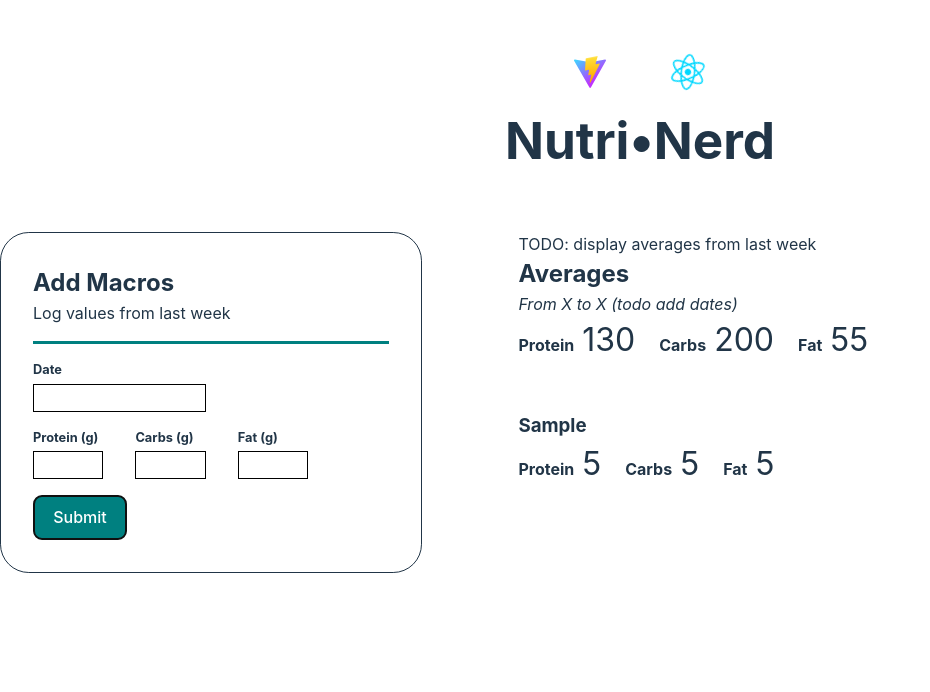
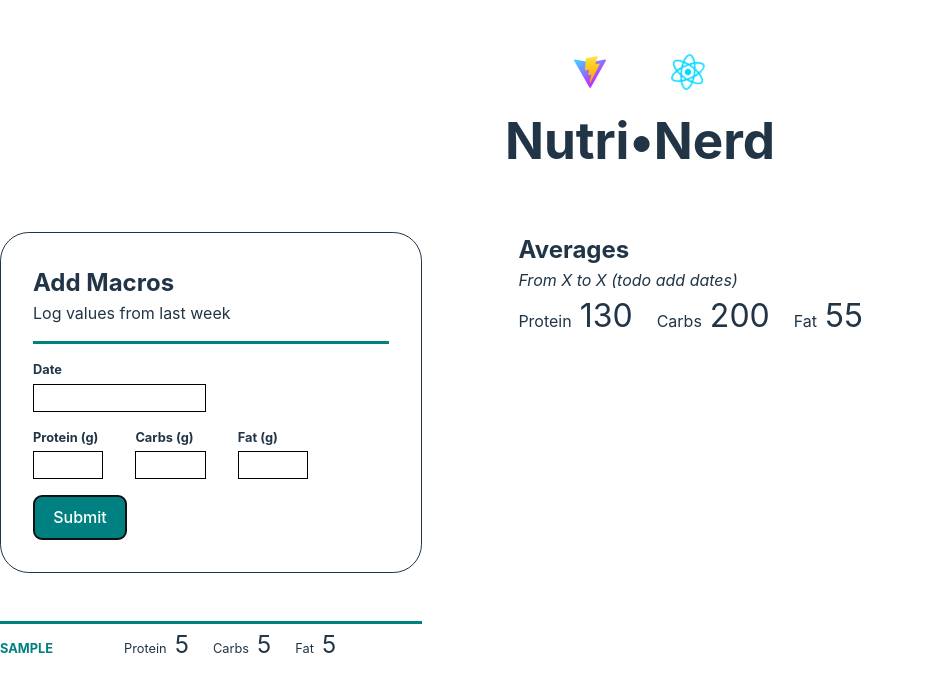
Before and after one commit to jamiepaul/nutri-nerd, a React (Vite) app: page / in a window 1280 px wide. Both pictures are taken after typing "Sample", "5", "5", "5" into the empty fields and a click on the button "Submit". Shown: the top 692 px of the page, without its empty margins (0-930 px from the left). Built offline with nearby package versions, Linux system fonts and the light colour scheme.

Commit message:
layout and style updates for MacrosList

```diff
--- a/src/components/App/App.jsx
+++ b/src/components/App/App.jsx
@@ -2,19 +2,21 @@ import styles from './App.module.css';
 import Header from '../Header';
 import FormAddMacros from '../FormAddMacros';
 import MacrosList from '../MacrosList';
+import TrackedAverages from '../TrackedAverages/TrackedAverages';
 import MacrosProvider from '../MacrosProvider/MacrosProvider';
 
 function App() {
-  console.log('App rendered');
+	console.log('App rendered');
 	return (
 		<MacrosProvider>
 			<Header />
 			<main className={styles.main}>
-        <section className={styles.split}>
-          <FormAddMacros />
-        </section>
 				<section className={styles.split}>
-          <MacrosList />
+					<FormAddMacros />
+					<MacrosList />
+				</section>
+				<section className={styles.split}>
+					<TrackedAverages />
 				</section>
 			</main>
 		</MacrosProvider>
--- a/src/components/FormAddMacros/FormAddMacros.module.css
+++ b/src/components/FormAddMacros/FormAddMacros.module.css
@@ -2,6 +2,7 @@
 	padding: 2rem;
 	border: 1px solid;
 	border-radius: 1.8em;
+	margin-block-end: 3rem;
 }
 
 .form {
--- a/src/components/MacrosList/MacrosList.constants.js
+++ /dev/null
@@ -1,23 +0,0 @@
-export const PREV_MACROS = [
-	{
-		id: crypto.randomUUID(),
-		date: 'Monday',
-		protein: 100,
-		carb: 200,
-		fat: 60
-	},
-	{
-		id: crypto.randomUUID(),
-		date: 'Tuesday',
-		protein: 120,
-		carb: 190,
-		fat: 50
-	},
-	{
-		id: crypto.randomUUID(),
-		date: 'Wednesday',
-		protein: 126,
-		carb: 198,
-		fat: 57
-	},
-];
--- a/src/components/MacrosList/MacrosList.jsx
+++ b/src/components/MacrosList/MacrosList.jsx
@@ -1,58 +1,33 @@
 import { useContext } from 'react';
 import { MacrosContext } from '../MacrosProvider/MacrosProvider';
 
-import { PREV_MACROS } from './MacrosList.constants';
 import styles from './MacrosList.module.css';
-
-// function getAverage() {
-
-// }
 
 function MacrosList() {
 	console.log('MacrosList rendered');
 	const { dailyMacros } = useContext(MacrosContext);
 	return (
-		<>
-			<p>TODO: display averages from last week</p>
-			<div className={styles.average}>
-				<h2>Averages</h2>
-				<p>From X to X (todo add dates)</p>
-				<dl className={styles['macro-values']}>
-					<div className={styles.macro}>
-						<dt>Protein</dt>
-						<dd>130</dd>
-					</div>
-					<div className={styles.macro}>
-						<dt>Carbs</dt>
-						<dd>200</dd>
-					</div>
-					<div className={styles.macro}>
-						<dt>Fat</dt>
-						<dd>55</dd>
-					</div>
-				</dl>
-			</div>
-
+		<ul className={styles.list}>
 			{dailyMacros.map((day) => (
-				<article key={day.id} className={styles.day}>
-					<h3>{day.date}</h3>
-					<dl className={styles['macro-values']}>
-						<div className={styles.macro}>
+				<li key={day.id} className={styles['list-item']}>
+					<h3 className={styles.heading}>{day.date}</h3>
+					<dl className={styles.values}>
+						<div className={styles.value}>
 							<dt>Protein</dt>
 							<dd>{day.protein}</dd>
 						</div>
-						<div className={styles.macro}>
+						<div className={styles.value}>
 							<dt>Carbs</dt>
 							<dd>{day.carbs}</dd>
 						</div>
-						<div className={styles.macro}>
+						<div className={styles.value}>
 							<dt>Fat</dt>
 							<dd>{day.fat}</dd>
 						</div>
 					</dl>
-				</article>
+				</li>
 			))}
-		</>
+		</ul>
 	);
 }
 
--- a/src/components/MacrosList/MacrosList.module.css
+++ b/src/components/MacrosList/MacrosList.module.css
@@ -1,27 +1,42 @@
-.average {
-	margin-block-end: 3rem;
+.list {
+	border-top: 3px solid teal;
+	margin: 0;
+	padding: 0;
+	list-style: none;
+}
 
-	p {
-		font-style: italic;
+.list-item {
+	display: flex;
+	align-items: baseline;
+	gap: 1.5rem;
+	padding-block: 0.2rem;
+
+	+ .list-item {
+		border-top: 1px solid gray;
 	}
 }
 
-.macro-values {
+.heading {
+	text-transform: uppercase;
+	color: teal;
+	font-size: 0.8rem;
+	width: 100px;
+}
+
+.values {
 	display: flex;
 	gap: 1.5rem;
 
 	dt {
-		font-weight: bold;
+		font-size: 0.8rem;
 	}
 
 	dd {
-		font-size: 2rem;
+		font-size: 1.5rem;
 	}
 }
 
-.day {}
-
-.macro {
+.value {
 	display: flex;
 	align-items: baseline;
 	gap: 0.5rem;
--- /dev/null
+++ b/src/components/TrackedAverages/TrackedAverages.jsx
@@ -0,0 +1,32 @@
+import styles from './TrackedAverages.module.css';
+
+// function getAverage() {
+
+// }
+
+function TrackedAverages() {
+	console.log('TrackedAverages rendered');
+
+	return (
+		<div className={styles.average}>
+			<h2>Averages</h2>
+			<p>From X to X (todo add dates)</p>
+			<dl className={styles.values}>
+				<div className={styles.value}>
+					<dt>Protein</dt>
+					<dd>130</dd>
+				</div>
+				<div className={styles.value}>
+					<dt>Carbs</dt>
+					<dd>200</dd>
+				</div>
+				<div className={styles.value}>
+					<dt>Fat</dt>
+					<dd>55</dd>
+				</div>
+			</dl>
+		</div>
+	);
+}
+
+export default TrackedAverages;
--- /dev/null
+++ b/src/components/TrackedAverages/TrackedAverages.module.css
@@ -0,0 +1,26 @@
+.average {
+	margin-block-end: 3rem;
+
+	p {
+		font-style: italic;
+	}
+}
+
+.values {
+	display: flex;
+	gap: 1.5rem;
+
+	dt {
+		font-weight: normal;
+	}
+
+	dd {
+		font-size: 2rem;
+	}
+}
+
+.value {
+	display: flex;
+	align-items: baseline;
+	gap: 0.5rem;
+}
--- /dev/null
+++ b/src/components/TrackedAverages/index.js
@@ -0,0 +1,2 @@
+export * from './TrackedAverages';
+export { default } from './TrackedAverages';
```
